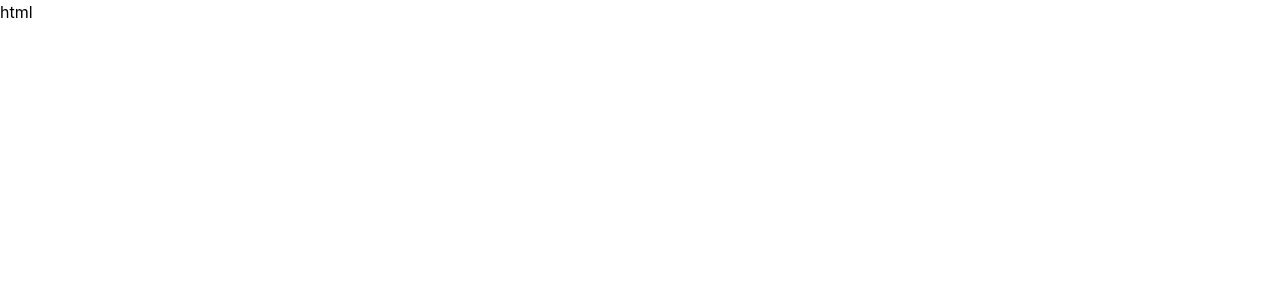
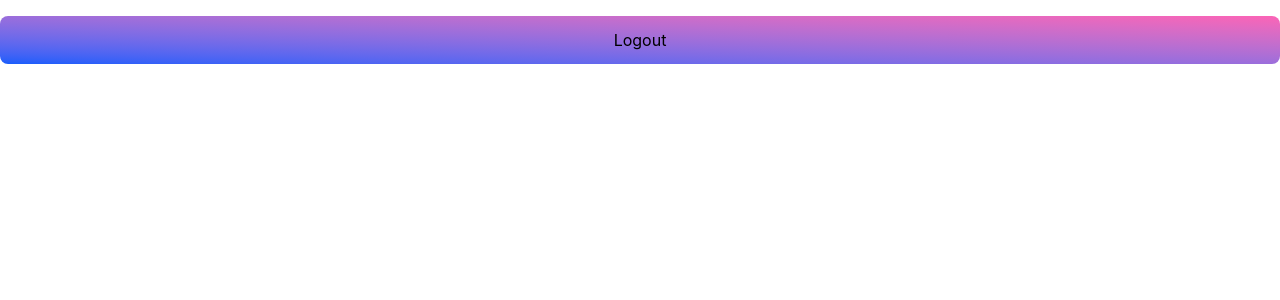
Before and after one commit to Ayushhrajput/backend-with-js, a React app in the folder frontend/: page /home in a window 1280 px wide. Shown: the top 300 px of the page. Built offline with nearby package versions, Linux system fonts and the light colour scheme; the HTML template or start-up script is replaced by a standard one.

Commit message:
fix: update logout functionality and enhance token handling in user controller

```diff
--- a/frontend/src/pages/Home.jsx
+++ b/frontend/src/pages/Home.jsx
@@ -1,10 +1,36 @@
 import React from 'react';
 import { useAuth } from '../context/AuthContext.jsx';
+import {logout} from "../services/authservice.js"
+import { useNavigate } from 'react-router-dom';
 
 function Home(props) {
+    const {setUser} = useAuth()
+    const navigate = useNavigate()
 
+    const handleLogout = async () => {
+        try {
+            const response = await logout()
+
+            console.log(response.data)
+
+            localStorage.removeItem("user")
+            setUser(null)
+            navigate("/login")
+
+        } catch (e) {
+            throw new Error(e.message)
+        }
+
+    }
     return (
-        <>html</>
+        <div>
+            <button
+                onClick={handleLogout}
+                className='px-4 py-3 w-full rounded-lg mt-4  bg-linear-to-tr from-blue-600 to-pink-400'
+            >
+                Logout
+            </button>
+        </div>
     );
 }
 
--- a/frontend/src/services/authservice.js
+++ b/frontend/src/services/authservice.js
@@ -47,7 +47,18 @@ const loginUser = async (formdata) => {
     }
 }
 
+const logout = async () => {
+    try {
+        const response = await api.post(
+            "api/v1/users/logout"
+        )
+        return response.data
+    } catch (e) {
+        throw new Error(e.response.data.message || e.message || "something went wrong")
+    }
+}
 export {
     registerUser,
-    loginUser
+    loginUser,
+    logout
 }
```
Also changed, not shown: 1 other file (tests, documents, lock files or other folders).
